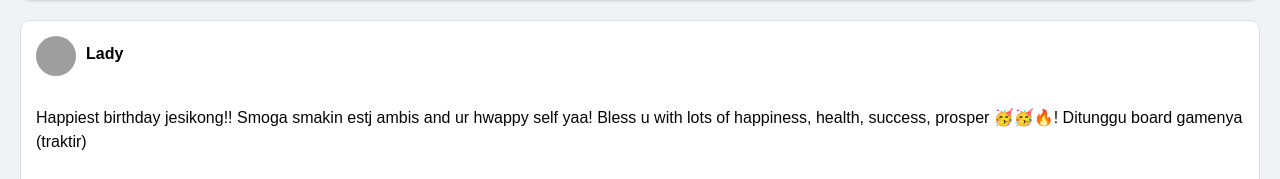
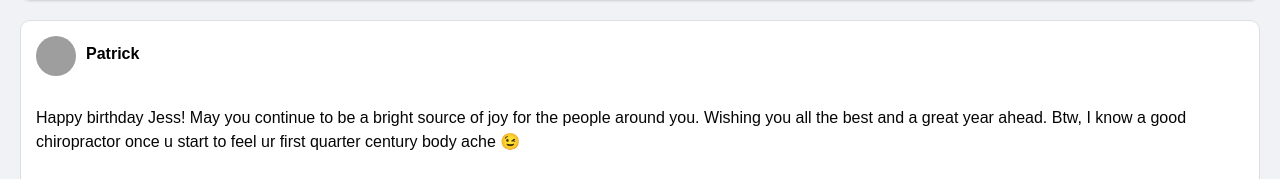
Before and after one commit to Virgighal/greetings, a plain HTML site: page index.html in a window 1280 px wide. Shown: the part 496-675 px from the top of the page. Drawn offline with nearby package versions, Linux system fonts and the light colour scheme; grey boxes are pictures that could not be loaded.

Commit message:
new post

```diff
--- a/index.html
+++ b/index.html
@@ -249,6 +249,7 @@
 
     // Example data
     const posts = [
+        { name: 'Patrick', likes: 0, isLiked: false, post: "Happy birthday Jess! May you continue to be a bright source of joy for the people around you. Wishing you all the best and a great year ahead. Btw, I know a good chiropractor once u start to feel ur first quarter century body ache 😉"},
         { name: 'Lady', likes: 0, isLiked: false, post: "Happiest birthday jesikong!! Smoga smakin estj ambis and ur hwappy self yaa! Bless u with lots of happiness, health, success, prosper 🥳🥳🔥! Ditunggu board gamenya (traktir)"},
         { name: 'Papa & Mama', likes: 0, isLiked: false, post: "Selalu sehat,dilancarkan rezekinya & jd anak yg soleha 😁"},
         { name: 'Veron', likes: 0, isLiked: false, post: "belikanlah dominos pizza"},
```
